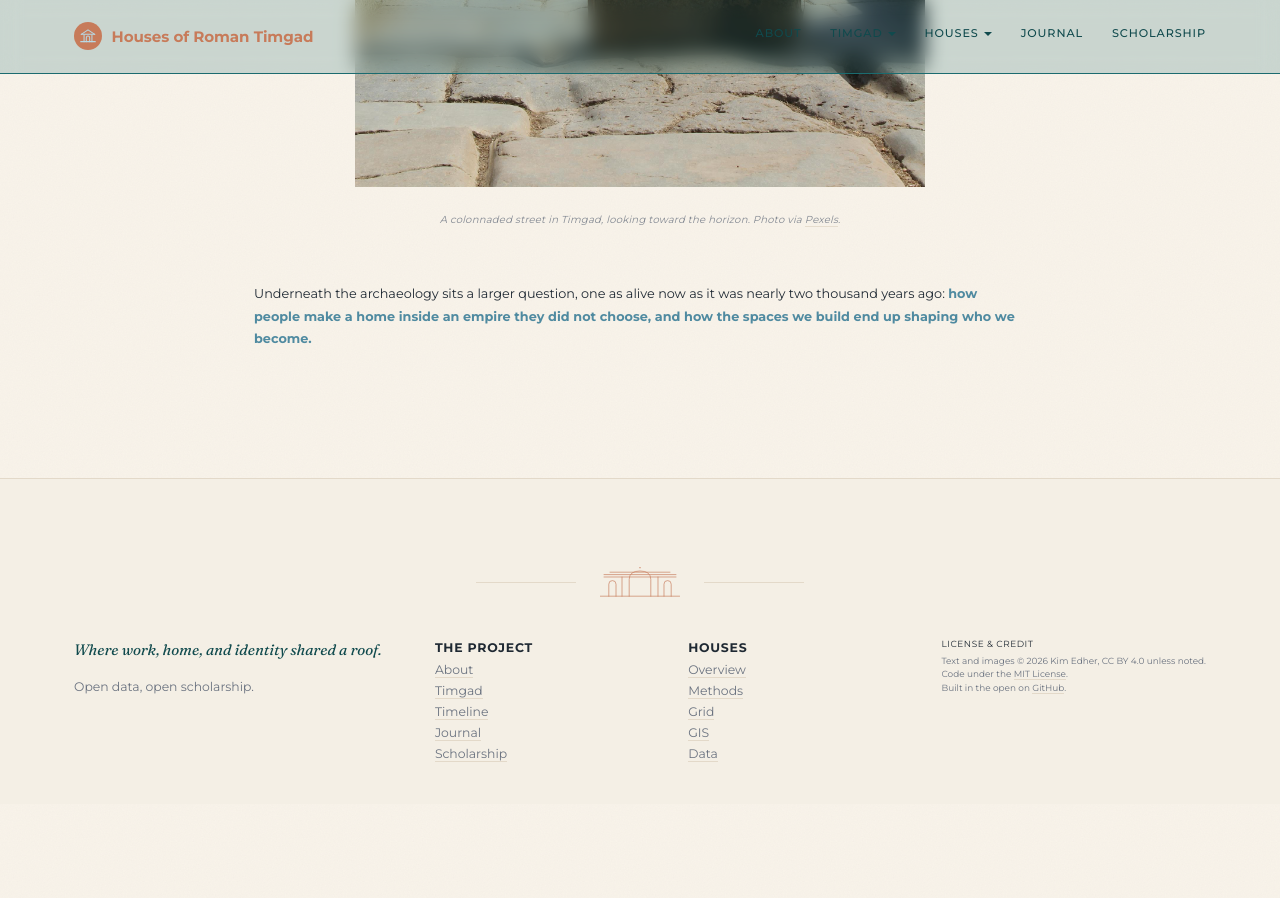
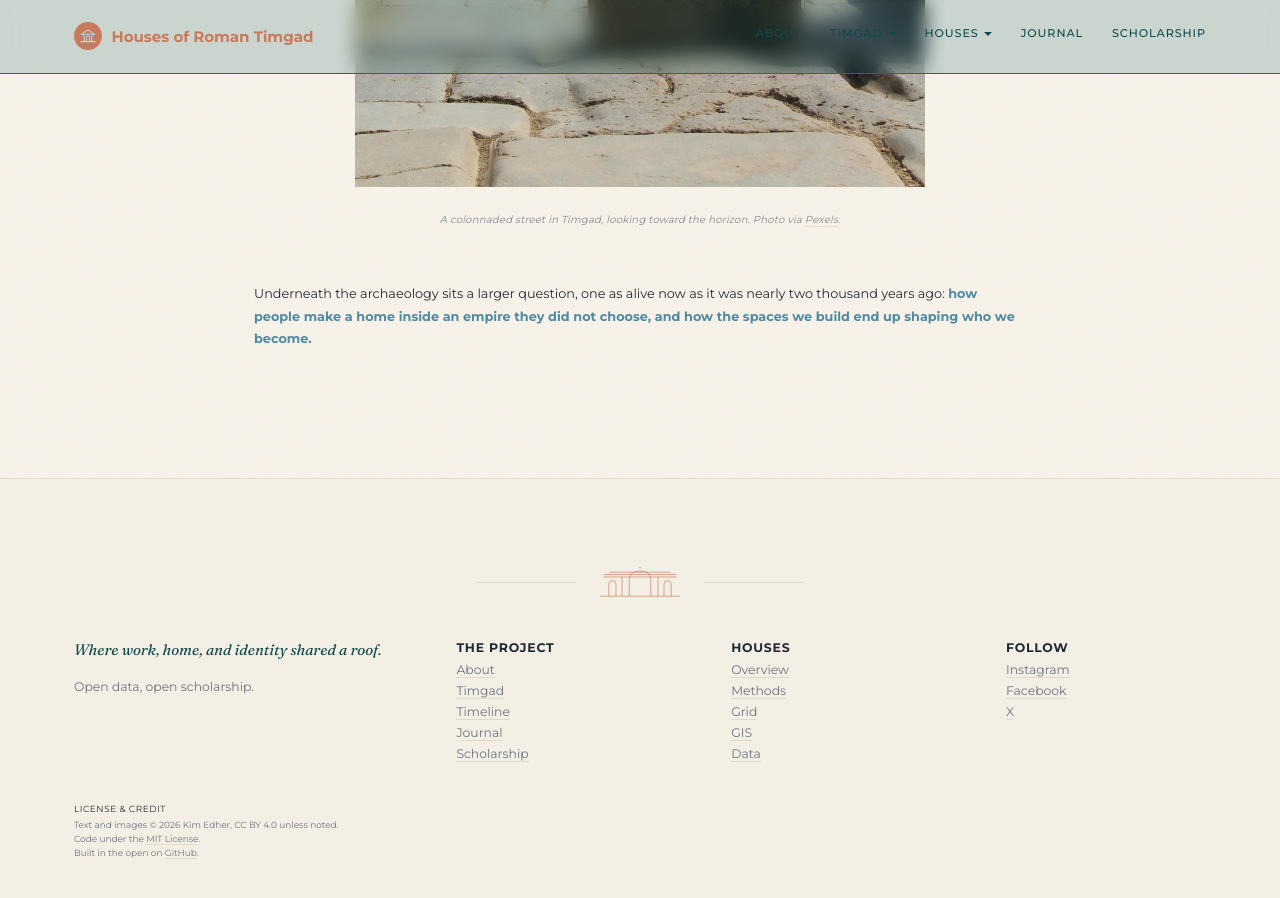
Before and after one commit to kimedher/timgadhouses, a Jekyll site: the page built from index.md, in a window 1280 px wide and 900 px high, scrolled down 1505 px. Built offline with Jekyll 4.4.1, drawn with Linux system fonts in a browser that asks for light colours; before the commit the page ends 2309 px from its top, so only the background shows below that.

Commit message:
Add Instagram, Facebook, and X links to footer

```diff
--- a/_layouts/default.html
+++ b/_layouts/default.html
@@ -89,6 +89,12 @@
             <br><a href="{{ '/grid/' | relative_url }}">Grid</a>
             <br><a href="{{ '/gis/' | relative_url }}">GIS</a>
             <br><a href="{{ '/data/' | relative_url }}">Data</a>
+          </div>
+          <div>
+            <strong style="color: var(--text); font-size: 0.78rem; text-transform: uppercase; letter-spacing: 0.06em;">Follow</strong><br>
+            <a href="https://www.instagram.com/fieldnotesinprogress" target="_blank" rel="noopener">Instagram</a>
+            <br><a href="https://www.facebook.com/fieldnotesinprogress1" target="_blank" rel="noopener">Facebook</a>
+            <br><a href="https://x.com/fieldnotesbykim" target="_blank" rel="noopener">X</a>
           </div>
           <div class="footer-credit">
             <strong>License &amp; credit</strong><br>
```
